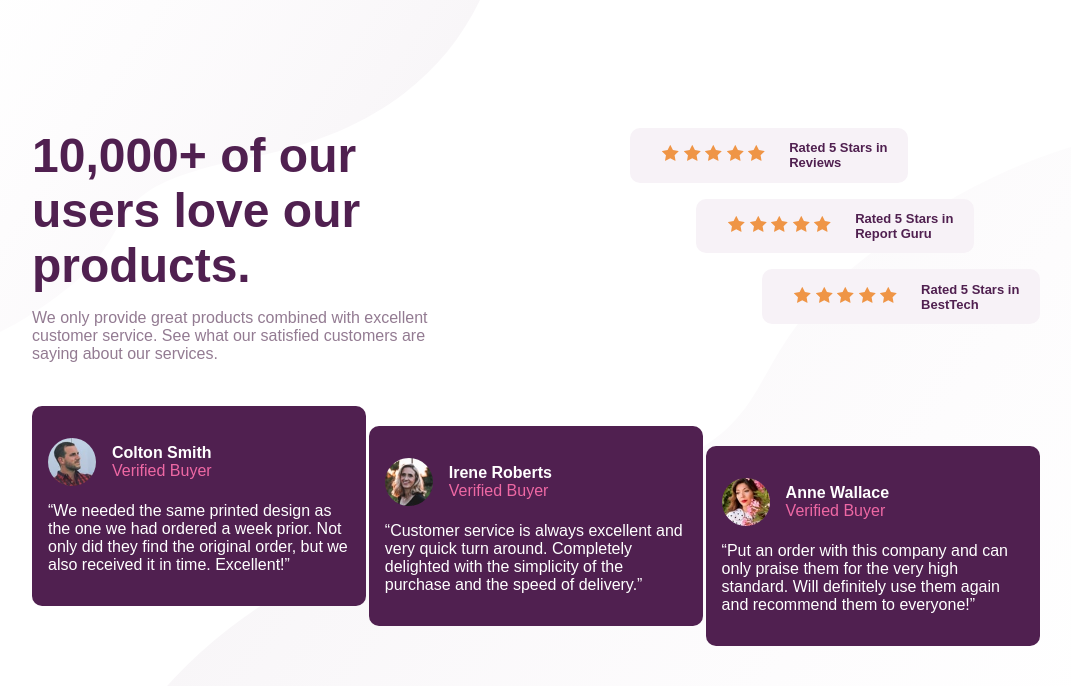
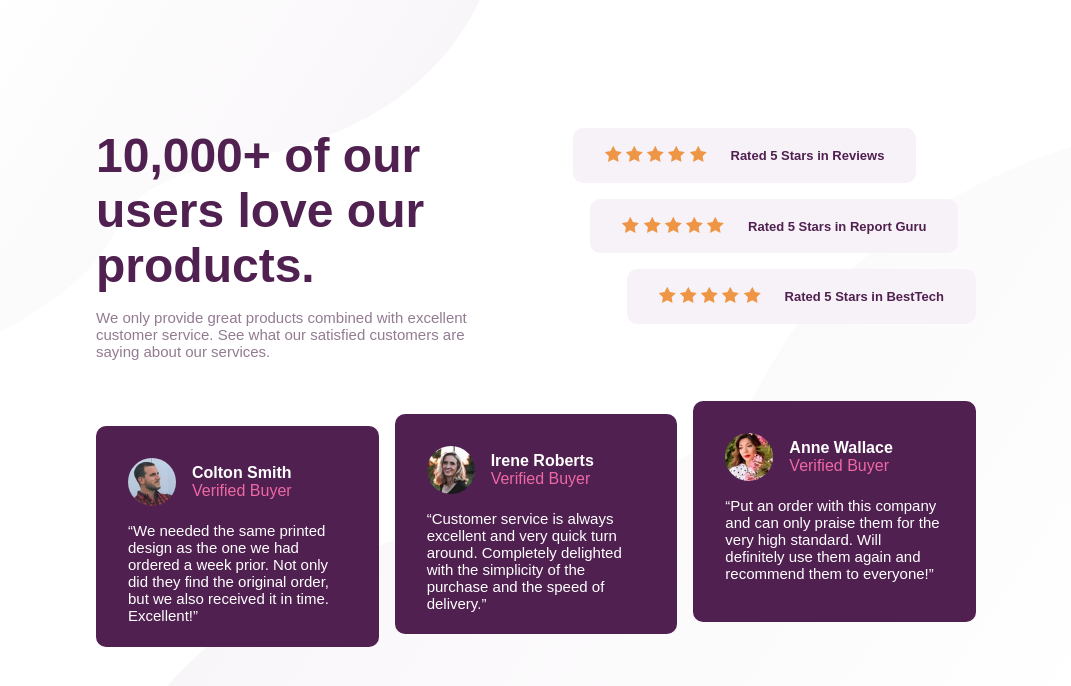
Before and after one commit to wallysonruan/frontend-web-applications, a plain HTML site: page html and css only/social-proof-section-master/index.html in a window 1280 px wide. Shown: the whole page, without its empty margins (104-1175 px from the left). Drawn offline with Linux system fonts and the light colour scheme.

Commit message:
REFACTOR: Changed some sizes to be more like the design

```diff
--- a/html and css only/social-proof-section-master/style.css
+++ b/html and css only/social-proof-section-master/style.css
@@ -24,14 +24,16 @@ body {
     align-items: center;
     justify-content: center;
 
+    font-size: 15px;
     font-family: 'League Spartan', sans-serif;
+
     background-image: url("./images/bg-pattern-top-desktop.svg"), url("./images/bg-pattern-bottom-desktop.svg");
     background-repeat: no-repeat, no-repeat;
     background-position: top left, bottom right;
 }
 
 main {
-    width: 80%;
+    width: 70%;
     height: 70%;
     padding: 1rem;
 
@@ -47,22 +49,22 @@ section {
 
 section:first-of-type,
 section:nth-last-of-type(2) {
-    width: 40%;
+    width: 45%;
 }
 
-.headline-container{
+.headline-container {
     display: flex;
     flex-direction: column;
     gap: 1rem;
 }
 
-.headline-container__header{
+.headline-container__header {
     color: var(--very-dark-magenta);
     font-size: 3rem;
     font-weight: 700;
 }
 
-.headline-container__description{
+.headline-container__description {
     color: var(--dark-grayish-magenta);
     font-weight: 500;
 }
@@ -76,9 +78,9 @@ section:nth-last-of-type(2) {
 }
 
 .ratings-container__rating {
-    width: 60%;
+    width: max-content;
     height: 4rem;
-    padding-left: 2rem;
+    padding: 0 2rem;
 
     display: flex;
     align-items: center;
@@ -101,18 +103,18 @@ section:nth-last-of-type(2) {
     align-self: flex-end;
 }
 
-.rating__stars{
+.rating__stars {
     white-space: nowrap;
 }
 
-.rating__text{
+.rating__text {
     font-size: small;
     font-weight: 700;
     color: var(--very-dark-magenta);
 }
 
 .testimonies-container {
-    height: 15em;
+    height: 35%;
 
     display: flex;
     justify-content: space-between;
@@ -123,6 +125,7 @@ section:nth-last-of-type(2) {
 }
 
 .testimonies-container__testimony:nth-of-type(2) {
+    margin: 0 1rem;
     align-self: center;
 }
 
@@ -132,9 +135,8 @@ section:nth-last-of-type(2) {
 
 .testimonies-container__testimony {
     width: 30%;
-    height: min-content;
-    padding: 2rem 1rem;
-
+    height: 80%;
+    padding: 2rem;
 
     border-radius: 10px;
     background-color: var(--very-dark-magenta);
@@ -147,23 +149,23 @@ section:nth-last-of-type(2) {
     margin-bottom: 1rem;
 }
 
-.profile__picture{
+.profile__picture {
     width: 3rem;
     height: 3rem;
     border-radius: 50%;
 }
 
-.informations__name{
+.informations__name {
     font-size: 1rem;
     font-weight: 700;
     color: var(--white);
 }
 
-.informations__isVerified{
+.informations__isVerified {
     font-size: 1rem;
     color: var(--soft-pink);
 }
 
-.testimonies-container__text{
+.testimonies-container__text {
     color: var(--white);
 }
```
